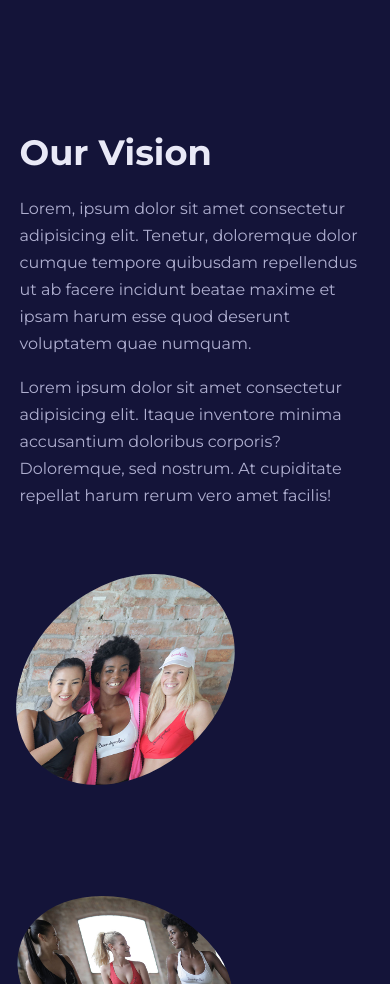
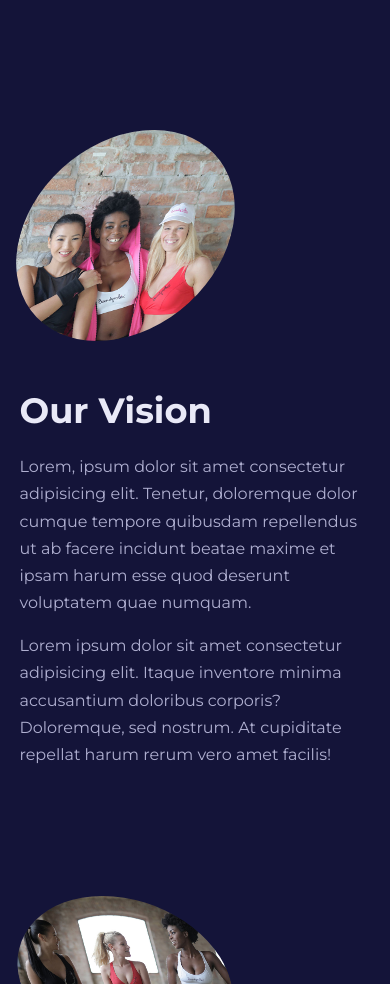
Before and after one commit to erickdc7/react-trainer-website, a React (Create React App) app: page /about in a window 390 px wide. Shown: the part 1180-2164 px from the top of the page. Built offline with nearby package versions, Linux system fonts and the light colour scheme; the HTML template or start-up script is replaced by a standard one.

Commit message:
media queries in medium screens about__vision styles added to about.css

```diff
--- a/src/pages/about/about.css
+++ b/src/pages/about/about.css
@@ -50,4 +50,8 @@
     grid-template-columns: 1fr;
     gap: 3rem;
   }
+
+  .about__vision .about__section-image {
+    grid-row: 1;
+  }
 }
```
